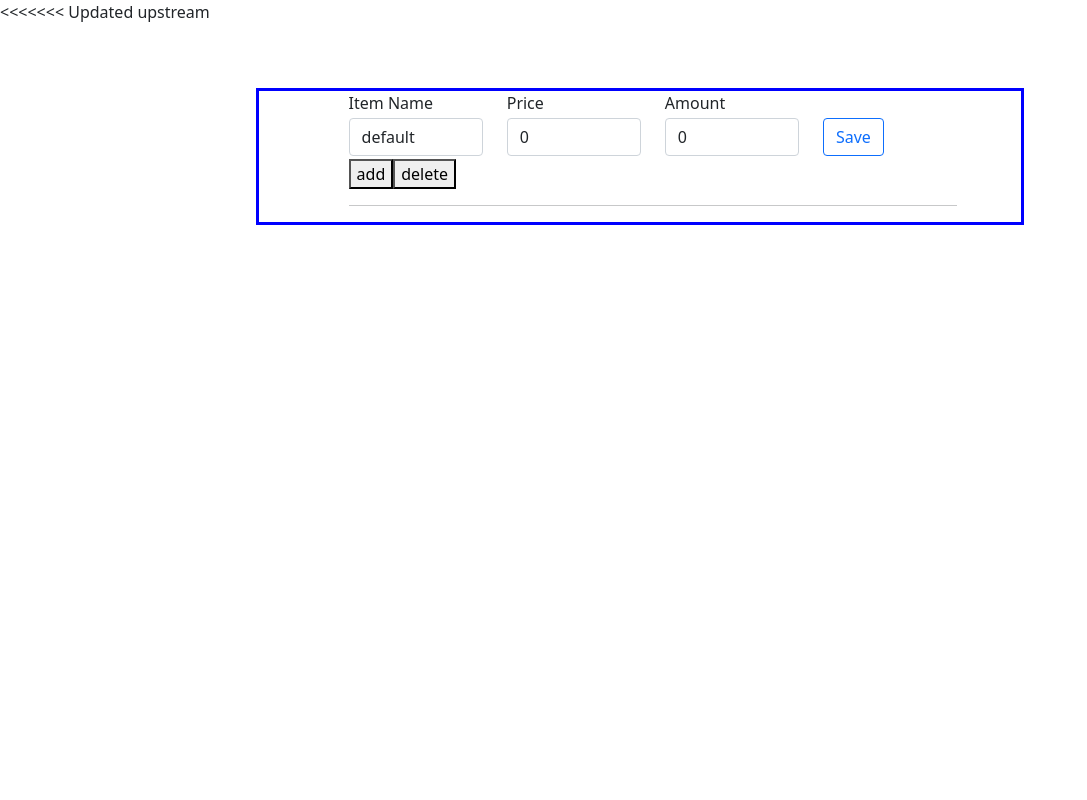
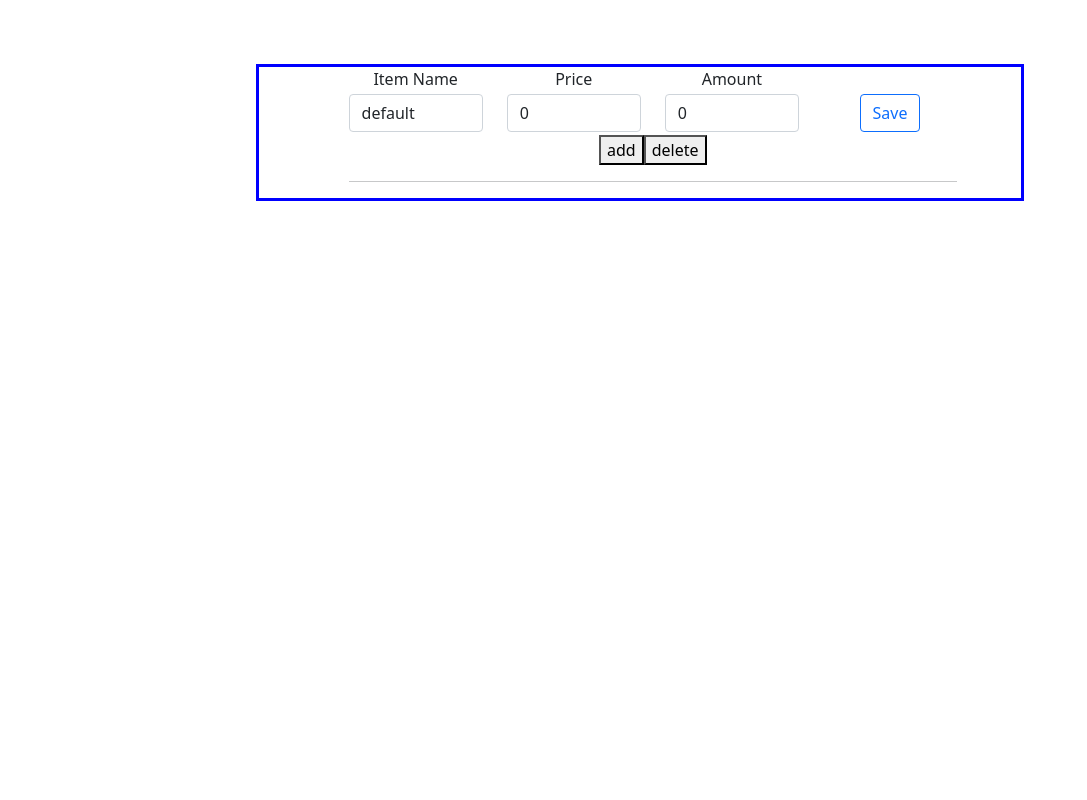
Before and after one commit to kyleisoh/Assignment2, a Flask app: page / in a window 1280 px wide. Shown: the whole page, without its empty margins (0-1087 px from the left). Run offline with Flask 2, Linux system fonts and the light colour scheme.

Commit message:
Update to Index.html

```diff
--- a/templates/index.html
+++ b/templates/index.html
@@ -1,7 +1,6 @@
 <html lang="en">
 
 <head>
-<<<<<<< Updated upstream
     <meta charset="UTF-8">
     <meta http-equiv="X-UA-Compatible" content="IE=edge">
     <meta name="viewport" content="width=device-width, initial-scale=1.0">
@@ -10,7 +9,7 @@
         integrity="sha384-+0n0xVW2eSR5OomGNYDnhzAbDsOXxcvSN1TPprVMTNDbiYZCxYbOOl7+AMvyTG2x" crossorigin="anonymous">
     <style>
         .center {
-            git text-align: center;
+            text-align: center;
             border: 3px solid blue;
             margin-left: 20%;
             margin-right: 20%;
@@ -20,29 +19,9 @@
         }
 
         .input {
-            margin-top: 5px;
+            margin-top: 3px;
+            margin-bottom: 3px;
         }
-=======
-  <meta charset="UTF-8">
-  <meta http-equiv="X-UA-Compatible" content="IE=edge">
-  <meta name="viewport" content="width=device-width, initial-scale=1.0">
-  <title>Try</title>
-  <link href="https://cdn.jsdelivr.net/npm/bootstrap@5.0.1/dist/css/bootstrap.min.css" rel="stylesheet" integrity="sha384-+0n0xVW2eSR5OomGNYDnhzAbDsOXxcvSN1TPprVMTNDbiYZCxYbOOl7+AMvyTG2x" crossorigin="anonymous">
-  <style>
-    .center {
-      text-align: center;
-      border: 3px solid blue;
-      margin-left: 20%;
-      margin-right: 20%;
-      margin-top: 5%;
-      padding-left: 7%;
-      padding-right: 5%;
-    }
-    .input{
-      margin-top: 3px;
-      margin-bottom: 3px;
-    }
->>>>>>> Stashed changes
     </style>
 </head>
 
```
